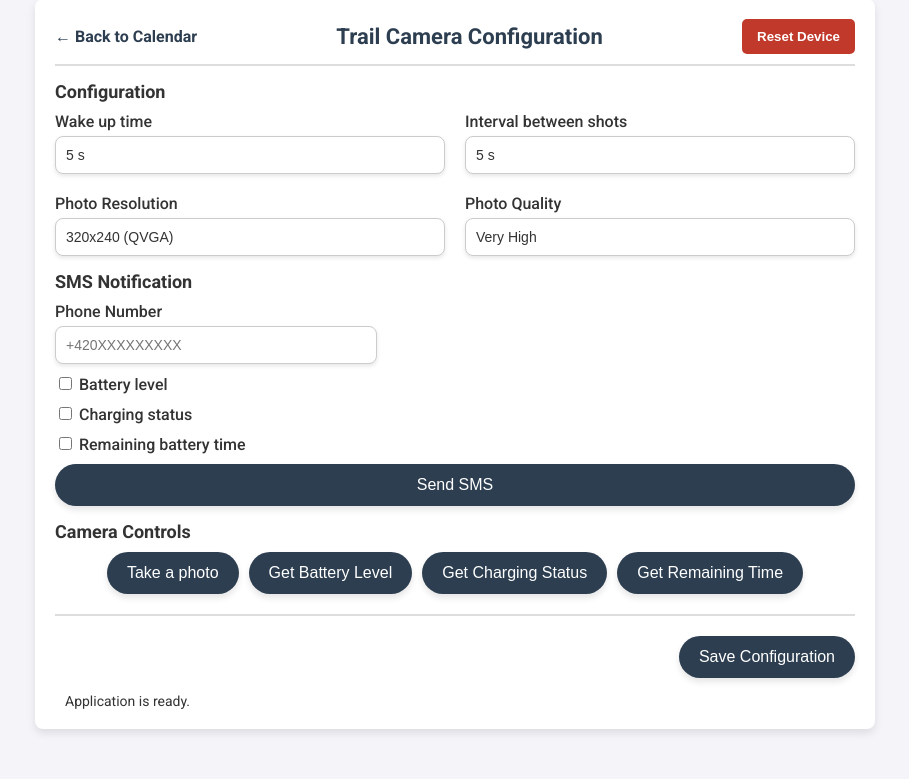
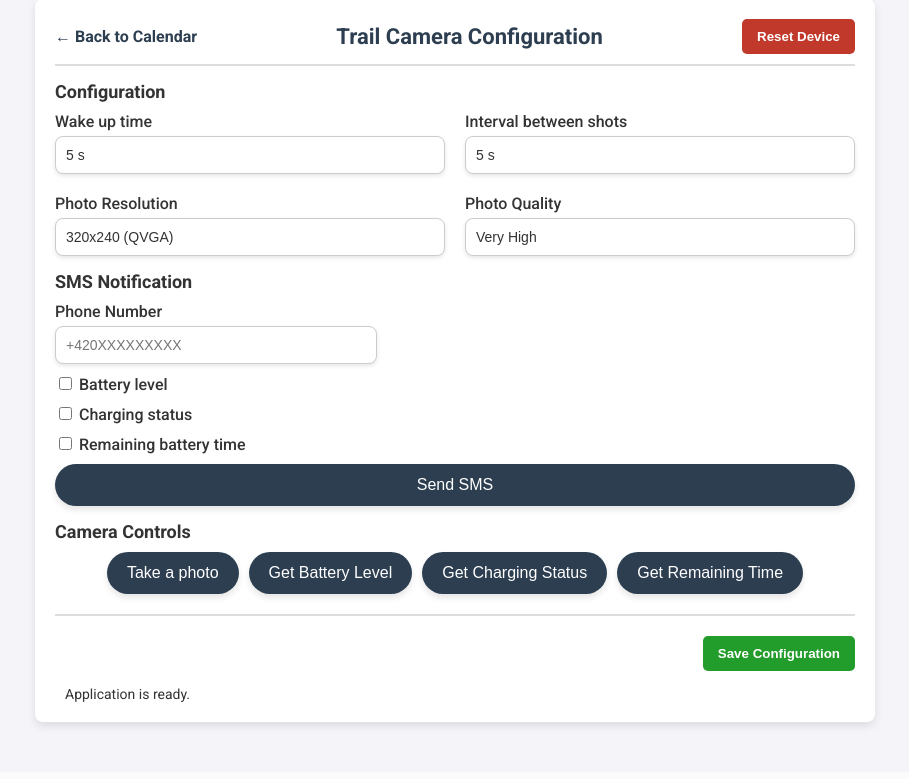
Before and after one commit to xskoum01/PhotoTrack, a Flask app: page /configuration in a window 1280 px wide. Shown: the part 51-830 px from the top of the page, without its empty margins (185-1094 px from the left). After the commit the page ends 780 px from the top, so only its background shows below. Run offline with Flask 3, Linux system fonts and the light colour scheme; a user stored in the database is signed in.

Commit message:
Merge remote-tracking branch 'origin/main'

```diff
--- a/templates/configuration.html
+++ b/templates/configuration.html
@@ -178,7 +178,7 @@
             margin: 20px 0;
         }
 
-        .save-config-btn {
+        .save-button {
             background-color: #229c2a;
             color: white;
             padding: 10px 15px;
@@ -189,7 +189,7 @@
             transition: background-color 0.3s;
         }
 
-        .reset-button:hover {
+        .save-button:hover {
             background-color: #1a912d;
         }
 
@@ -303,7 +303,7 @@
 
         <!-- Save Configuration -->
         <div class="save-config-container">
-            <button id="save-config-btn" class="action-button">Save Configuration</button>
+            <button id="save-config-btn" class="save-button">Save Configuration</button>
         </div>
 
     <!-- Status Bar -->
```
